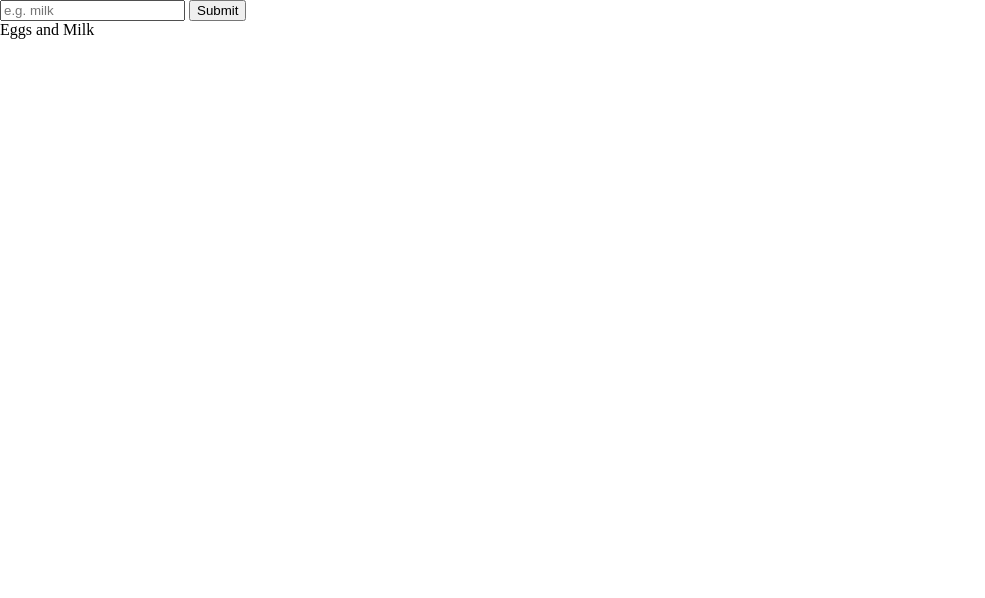
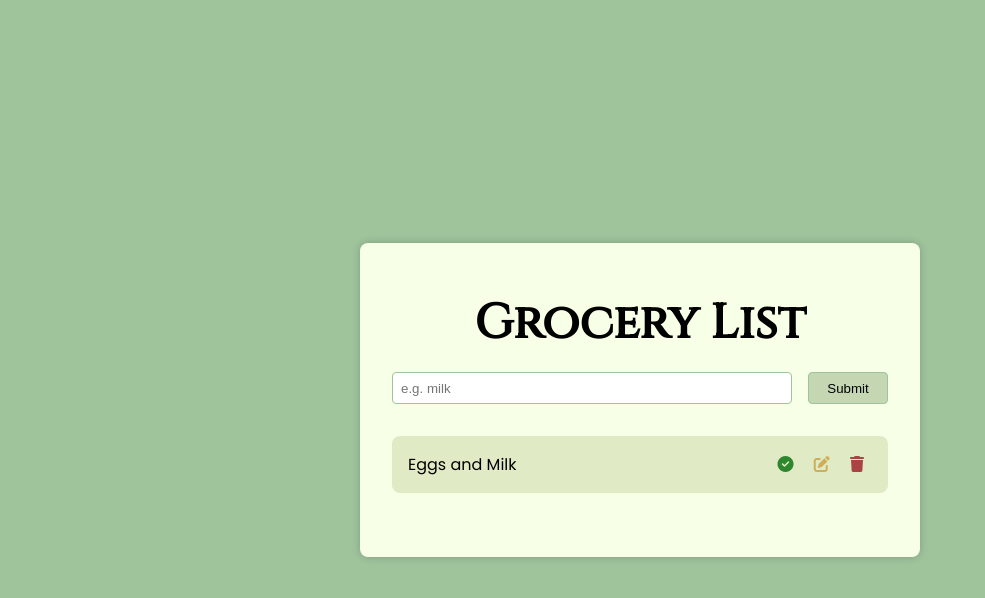
Before and after one commit to joshith3501/grocery-list, a plain HTML site: page index.html in a window 1280 px wide. Shown: the whole page, without its empty margins (0-985 px from the left). Drawn offline with Linux system fonts and the light colour scheme; a web font is replaced by a local one.

Commit message:
created styling

```diff
--- a/index.html
+++ b/index.html
@@ -9,15 +9,25 @@
 <body>
   <main>
     <article class="container">
+      <h1>Grocery List</h1>
       <form class="grocery-form">
         <input type="text" id="grocery-input" placeholder="e.g. milk">
         <button type="submit" id="grocery-submit">Submit</button>
       </form>
+      <div class="flash-message"></div>
       <div class="task-container">
-        <div>Eggs and Milk</div>
+        <div class="task">
+          <div>Eggs and Milk</div>
+          <div>
+            <i class="fa-solid fa-circle-check"></i>
+            <i class="fa-solid fa-pen-to-square"></i>
+            <i class="fa-solid fa-trash"></i>
+          </div>
+        </div>
       </div>
     </article>
   </main>
   <script src="index.js"></script>
+  <script src="https://kit.fontawesome.com/9146623e94.js" crossorigin="anonymous"></script>
 </body>
 </html>
--- a/style.css
+++ b/style.css
@@ -1,5 +1,20 @@
+@import url('https://fonts.googleapis.com/css2?family=Poppins:wght@300;400;500&display=swap');
+@import url('https://fonts.googleapis.com/css2?family=Caprasimo&display=swap');
+@import url('https://fonts.googleapis.com/css2?family=Cinzel:wght@500&display=swap');
+
+
 :root {
-  --background-color: hsl(37, 51%, 70%);
+  --bg-clr: hsl(37, 100%, 92%);
+  --prm-clr-one: hsl(37, 100%, 50%);
+  --prm-clr-two: hsl(37, 53%, 69%);
+
+  --clr-ntr-one:hsl(115, 25%, 69%);
+  --clr-ntr-two:hsl(91, 32%, 77%);
+  --clr-ntr-three:hsl(78, 49%, 85%);
+  --clr-ntr-four:hsl(78, 100%, 95%);
+
+  --ff-family-one: 'Poppins', sans-serif;
+  --ff-family-two: 'Cinzel', sans-serif;
 }
 
 *,
@@ -15,4 +30,91 @@
 html,
 body {
   height:100%;
+  font-family:var(--ff-family-one);
 }
+
+body {
+  background-color: var(--clr-ntr-one);
+  display:grid;
+  place-items:center;
+}
+
+.container {
+  background-color:var(--clr-ntr-four);
+  padding:2rem;
+  border-radius:0.5rem;
+  box-shadow: 0 0 0.5rem rgba(0,0,0,0.2);
+}
+
+h1 {
+  font-size: 3em;
+  font-family:var(--ff-family-two);
+  text-align:center;
+  margin:1rem 0;
+}
+
+.grocery-form {
+  margin:1rem 0;
+  display: flex;
+  gap: 1rem;
+}
+
+#grocery-input {
+  border: 1px solid var(--clr-ntr-one);
+  padding:0.5rem;
+  border-radius: 0.25rem;
+  width:25rem;
+  height:2rem;
+}
+
+#grocery-submit {
+  width:5rem;
+  cursor:pointer;
+  border-radius:0.25rem;
+  border:1px solid var(--clr-ntr-one);
+  background-color:var(--clr-ntr-two);
+}
+
+#grocery-submit:hover {
+  background-color:var(--clr-ntr-three);
+  /* color:var(--clr-ntr-two); */
+  color:black;
+}
+
+#grocery-submit:active {
+  transform:scale(0.95);
+}
+
+.task-container {
+  margin: 2rem 0;
+  display:flex;
+  flex-direction:column;
+  gap:0.5rem;
+}
+
+.task {
+  display:flex;
+  justify-content:space-between;
+  align-items:center;
+  padding:1rem;
+  border-radius:0.5rem;
+  background-color:var(--clr-ntr-three);
+  /* box-shadow: 0 0 0.5rem rgba(0,0,0,0.2); */
+}
+
+.task i {
+  margin:0 0.5rem;
+  cursor:pointer;
+}
+
+.fa-circle-check {
+  color:rgb(46, 134, 46);
+}
+
+.fa-pen-to-square {
+  color:rgb(207, 174, 89);
+}
+
+.fa-trash {
+  color:rgb(169, 68, 68);
+}
```
